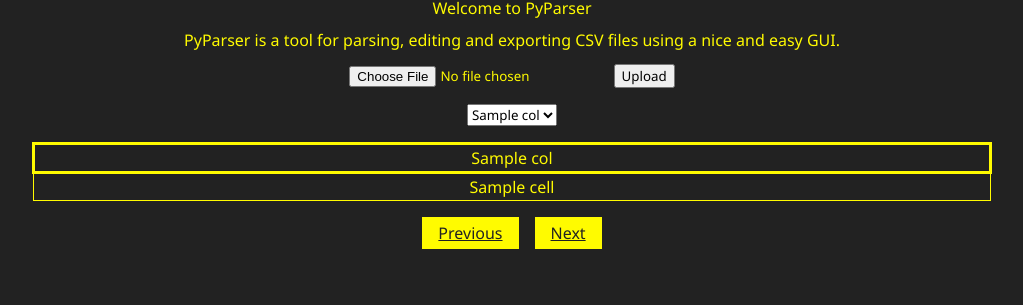
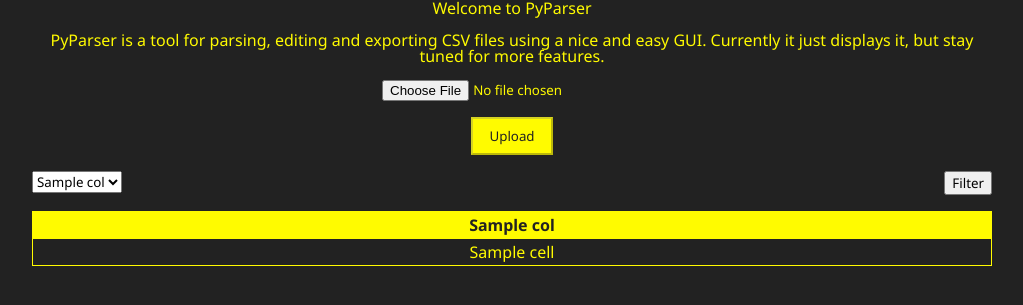
Before and after one commit to LukCen/PyParser, a Flask app: template templates/index.html in a window 1280 px wide. Shown: the top 305 px of the page, without its empty margins (128-1151 px from the left). Run offline with Flask 3, Linux system fonts and the light colour scheme; the template is opened without the code that fills it: most values are stand-ins (such as "Sample title", 1, 10 or a date in 2020).

Commit message:
pagination disabled

```diff
--- /dev/null
+++ b/api/getDataFromFile.js
@@ -0,0 +1 @@
+'use strict'
--- a/main.py
+++ b/main.py
@@ -16,8 +16,17 @@ def landing():
 
   if new_file is not None:
     parsed = FileParser(new_file).read_csv()
+    # clean up header columns and capitalize them
+    formatted_columns = [a.capitalize().replace("_"," ") for a in parsed.columns]
+    dataset_for_filters = parsed.to_dict(orient="records")
     return render_template("index.html",
-                          columns=parsed.columns.tolist(),
-                          rows=parsed.values.tolist()[start:end],
-                          current_page=page)
+                          columns=formatted_columns,
+                          rows=parsed.to_numpy().tolist(),
+                          current_page=page,
+                          for_filters=dataset_for_filters)
   else: return render_template("index.html", columns=None, rows=None, current_page=page)
+
+
+@app.route("/filter-column", methods=["GET","POST"])
+def filtered():
+  return f"<span>{ request.form.get('filter_column')}</span>"
--- a/static/style.css
+++ b/static/style.css
@@ -65,12 +65,22 @@ body {
 	gap: 1rem;
 }
 
+form.file-upload {
+	display: flex;
+	flex-direction: column;
+	justify-content: center;
+	align-items: center;
+	gap: 1rem;
+}
 th,td {
 	padding: 5px;
 }
 
 th {
-	border: 3px solid var(--color-dark-yellow);
+	background: var(--color-dark-yellow);
+	color: var(--color-dark-grey);
+	border: 1px solid var(--color-dark-yellow);
+	font-weight: 700;
 }
 
 td {
@@ -90,3 +100,13 @@ nav {
 	background: var(--color-dark-yellow);
 	color: var(--color-dark-grey);
 }
+
+.filters {
+	display: flex;
+	justify-content: space-between;
+}
+
+.filters .form-block {
+	display: flex;
+	flex-direction: column;
+}
--- a/templates/index.html
+++ b/templates/index.html
@@ -2,18 +2,22 @@
 {% block table %}
 
 <h1>Welcome to PyParser</h1>
-<p>PyParser is a tool for parsing, editing and exporting CSV files using a nice and easy GUI.</p>
-<form enctype="multipart/form-data" method="post">
+<p>PyParser is a tool for parsing, editing and exporting CSV files using a nice and easy GUI. Currently it just displays it, but stay tuned for more features.</p>
+<form class="file-upload" enctype="multipart/form-data" method="post">
   <input type="file" name="user_file" id="user_file">
-  <button type="btn submit">Upload</button>
+  <button disabled class="btn upload" type="submit">Upload</button>
 </form>
-{% if columns and rows%}
-<form action="" method="get">
-  <select name="filter_column">
-    {% for col in columns %}
-    <option value="{{ col }}">{{ col }}</option>
-    {% endfor %}
-  </select>
+<!-- check if columns and rows were passes as a parameter, does not render otherwise as that means no data was given -->
+{% if columns and rows %}
+<form action="/filter-column" class="filters" method="post" name="filter_column">
+  <div class="form-block">
+    <select name="filter_column">
+      {% for col in columns %}
+      <option value="{{ col }}">{{ col }}</option>
+      {% endfor %}
+    </select>
+  </div>
+  <button type="submit">Filter</button>
 </form>
 <table>
   <thead>
@@ -27,15 +31,43 @@
     {% for row in rows %}
     <tr>
       {% for cell in row %}
-      <td>{{ cell }}</td>
+      <td class="{{col}}-{{row}}">{{ cell }}</td>
       {% endfor %}
     </tr>
     {% endfor %}
   </tbody>
 </table>
+<!-- FOR TESTING - DELETE LATER -->
+{% if for_filters%}
+<div style="display:none">
+  {{for_filters}}
+</div>
+
 {%endif%}
-<nav>
+{%endif%}
+<!-- <nav>
   <a class="btn nav-btn prev" href="/?page={{ current_page - 1 }}">Previous</a>
   <a class="btn nav-btn next" href="/?page={{ current_page + 1 }}">Next</a>
-</nav>
+</nav> -->
+<!-- needs to be in a block so it only runs after file is passed, else it errors out -->
+{% if for_filters %}
+<script>
+  // Force Flask to output it as a valid JS object
+  // if your IDE shows errors here, its just due to syntax technically not being valid JS (double brackets dont make sense) but it works
+  const jsonifiedData = {{ for_filters | tojson | safe }}
+  console.log("Direct template log:", jsonifiedData);
+</script>
+{% endif %}
+<!-- prevents Jinja crashing if a user tries uploading a file without adding it to input furst -->
+<script defer>
+  const upload = document.querySelector(".btn.upload")
+
+  const file = document.querySelector("input[type=file]")
+
+  file.addEventListener("change", () => {
+    if (file.files.length > 0) {
+      upload.disabled = false
+    }
+  })
+</script>
 {% endblock %}
--- a/utils/file_parser.py
+++ b/utils/file_parser.py
@@ -7,3 +7,8 @@ class FileParser():
     contents = pd.read_csv(self.file)
     df = pd.DataFrame(contents)
     return df
+
+  def get_column_values(self, column_name):
+    if column_name in self.file.columns:
+      return self.file[column_name]
+    return []
```
Also changed, not shown: 1 other file.
